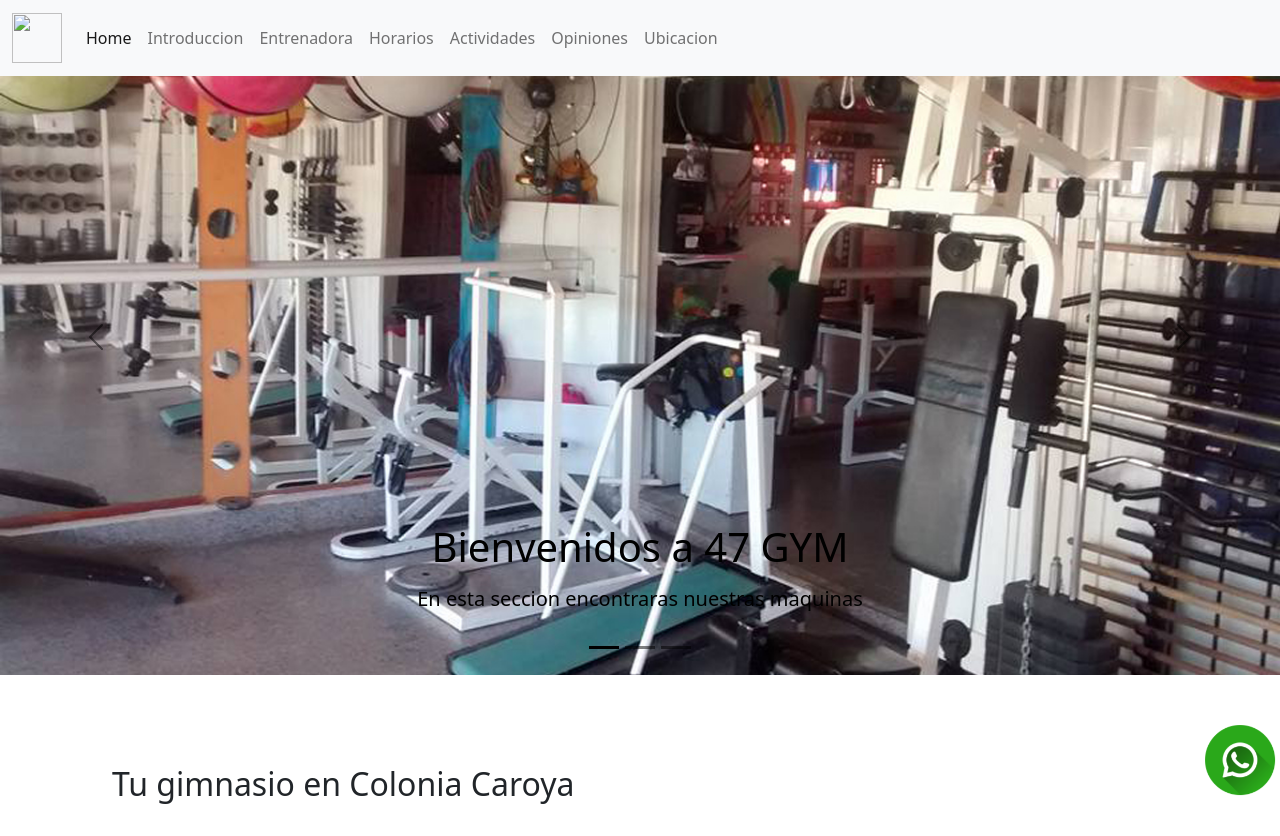
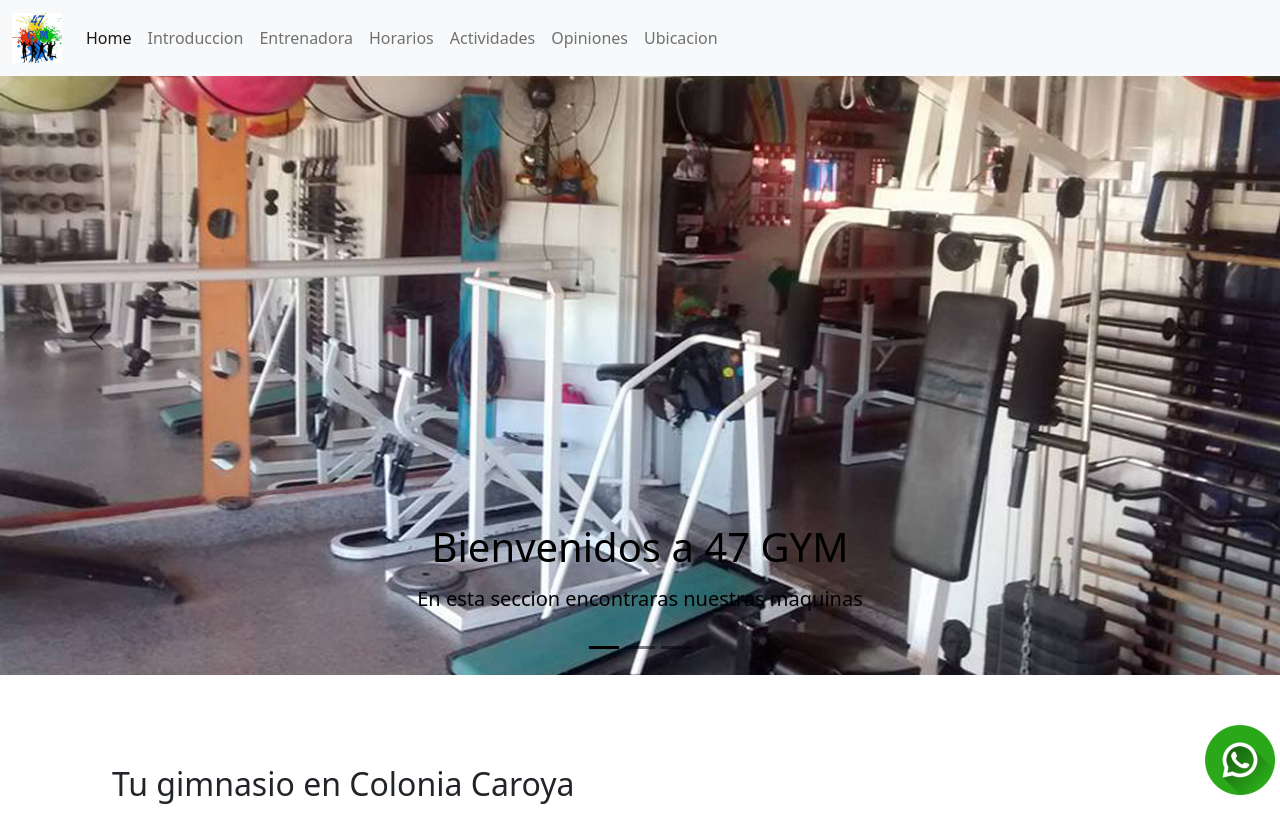
Before and after one commit to GuilleAltamirano/47-GYM, a website: page index.html in a window 1280 px wide. Shown: the top 836 px of the page. Drawn offline with nearby package versions, Linux system fonts and the light colour scheme; the site is published under a folder, as on GitHub Pages, so addresses that start at the root find nothing.

Commit message:
maqueta sola

```diff
--- a/index.html
+++ b/index.html
@@ -16,7 +16,7 @@
         <header>
             <nav class="navbar navbar-expand-lg navbar-light bg-light fixed-top">
                 <div class="container-fluid">
-                <a class="navbar-brand" href="#"><img src="/vendor/img/logo-47-GYM.png" alt="" class="logo-nav"></a>
+                <a class="navbar-brand" href="#"><img src="./vendor/img/logo-47-GYM.png" alt="" class="logo-nav"></a>
                 <div class="collapse navbar-collapse" id="navbarNavDropdown">
                     <ul class="navbar-nav">
                         <li class="nav-item">
```
